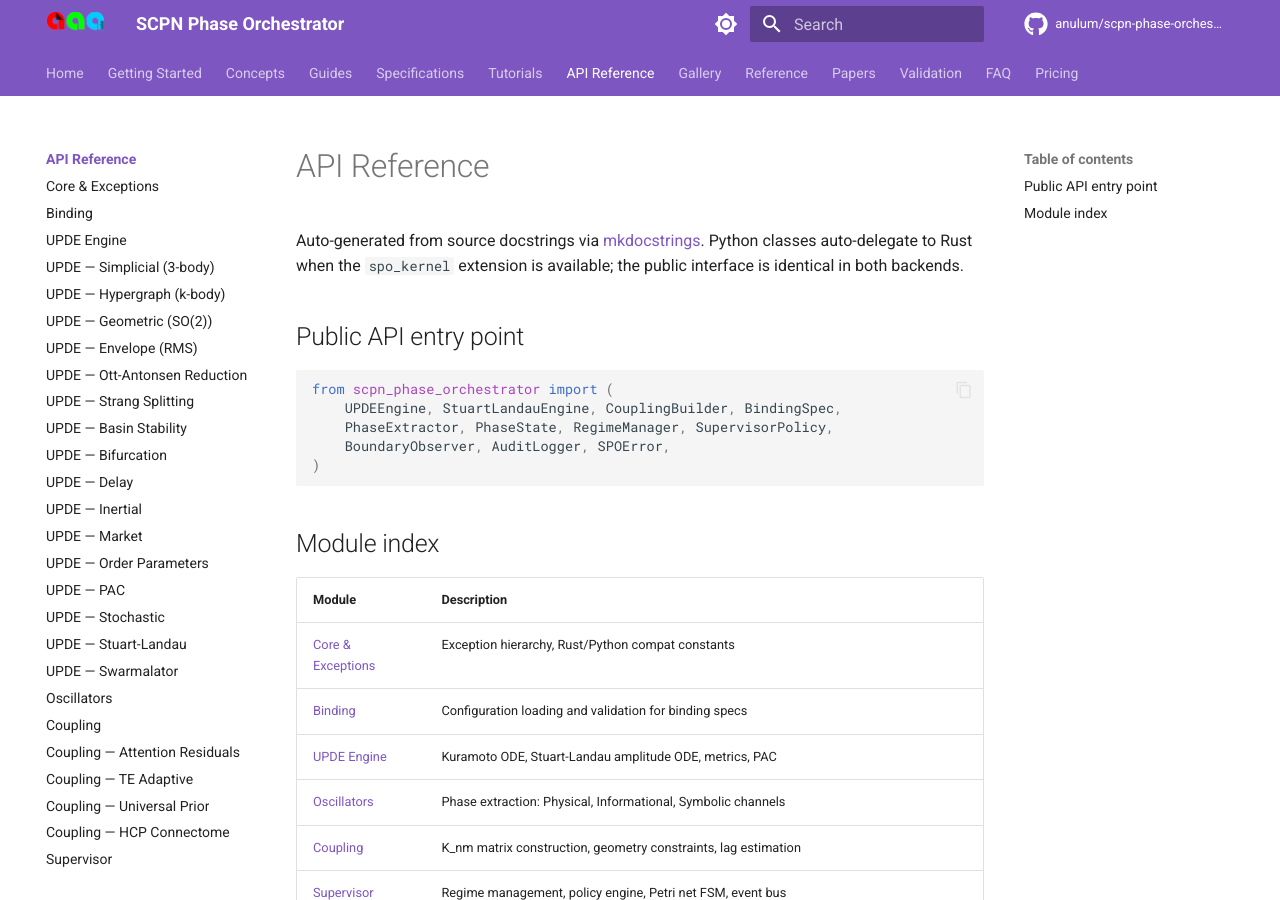
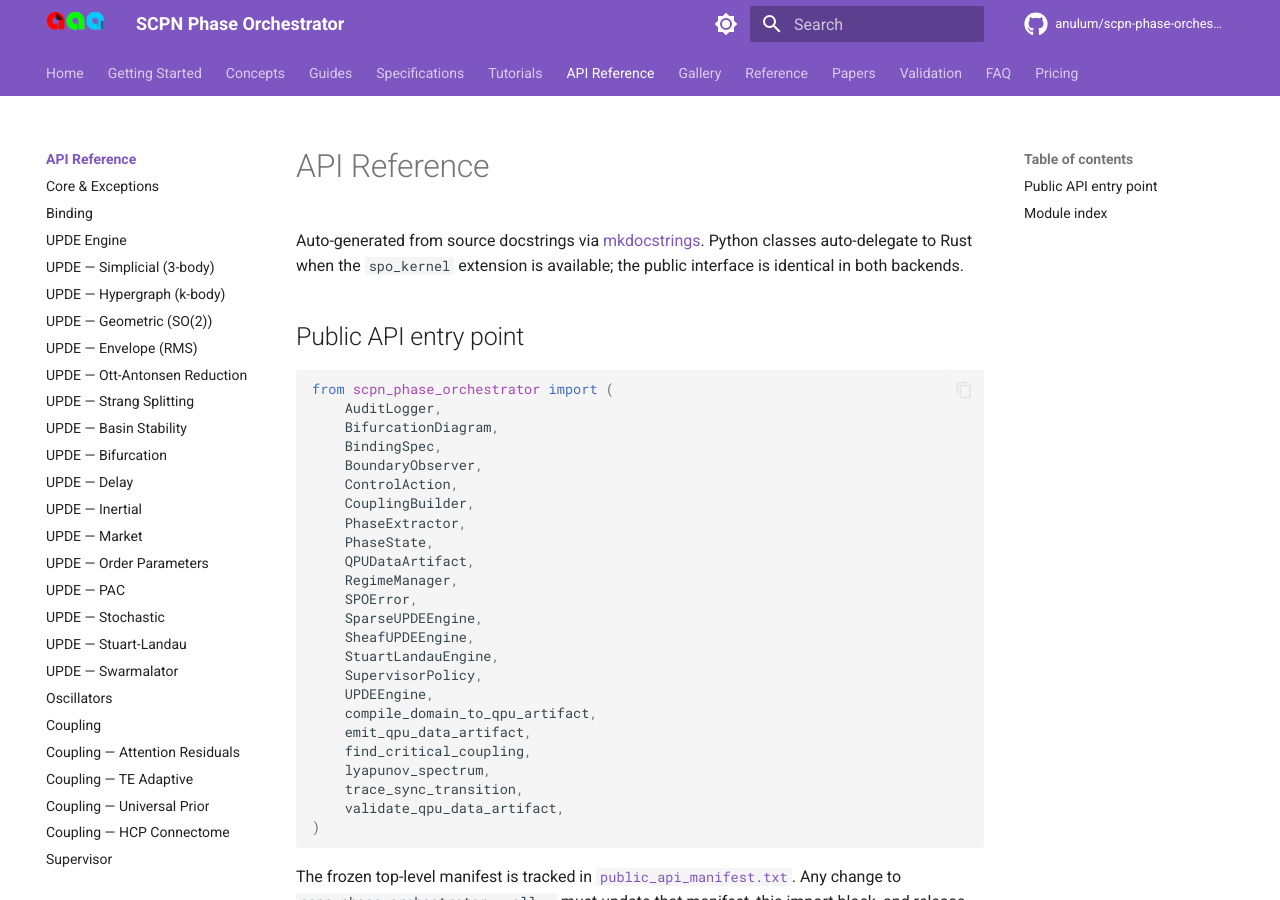
Before and after one commit to anulum/scpn-phase-orchestrator, an MkDocs documentation site: the page built from docs/reference/api/index.md, in a window 1280 px wide and 900 px high. Built offline with MkDocs 1.6.1 and Material for MkDocs 9.7.7, drawn with Linux system fonts in a browser that asks for light colours; comment, search, counter and statistics services are not loaded; some of the changed text lies outside the part shown.

Commit message:
docs: freeze top-level public api manifest
Co-Authored-By: Arcane Sapience <protoscience@anulum.li>

````diff
--- a/docs/reference/api/index.md
+++ b/docs/reference/api/index.md
@@ -9,11 +9,36 @@
 
 ```python
 from scpn_phase_orchestrator import (
-    UPDEEngine, StuartLandauEngine, CouplingBuilder, BindingSpec,
-    PhaseExtractor, PhaseState, RegimeManager, SupervisorPolicy,
-    BoundaryObserver, AuditLogger, SPOError,
+    AuditLogger,
+    BifurcationDiagram,
+    BindingSpec,
+    BoundaryObserver,
+    ControlAction,
+    CouplingBuilder,
+    PhaseExtractor,
+    PhaseState,
+    QPUDataArtifact,
+    RegimeManager,
+    SPOError,
+    SparseUPDEEngine,
+    SheafUPDEEngine,
+    StuartLandauEngine,
+    SupervisorPolicy,
+    UPDEEngine,
+    compile_domain_to_qpu_artifact,
+    emit_qpu_data_artifact,
+    find_critical_coupling,
+    lyapunov_spectrum,
+    trace_sync_transition,
+    validate_qpu_data_artifact,
 )
 ```
+
+The frozen top-level manifest is tracked in
+[`public_api_manifest.txt`](../../specs/public_api_manifest.txt). Any change to
+`scpn_phase_orchestrator.__all__` must update that manifest, this import block,
+and release notes in the same change so semantic-versioning review can classify
+the compatibility impact.
 
 ## Module index
 
````
Also changed, not shown: ROADMAP.md (+5 -1 lines), docs/roadmap.md (+1 -1 lines), docs/specs/public_api_manifest.txt (added, +33 -0 lines), 1 other file.
